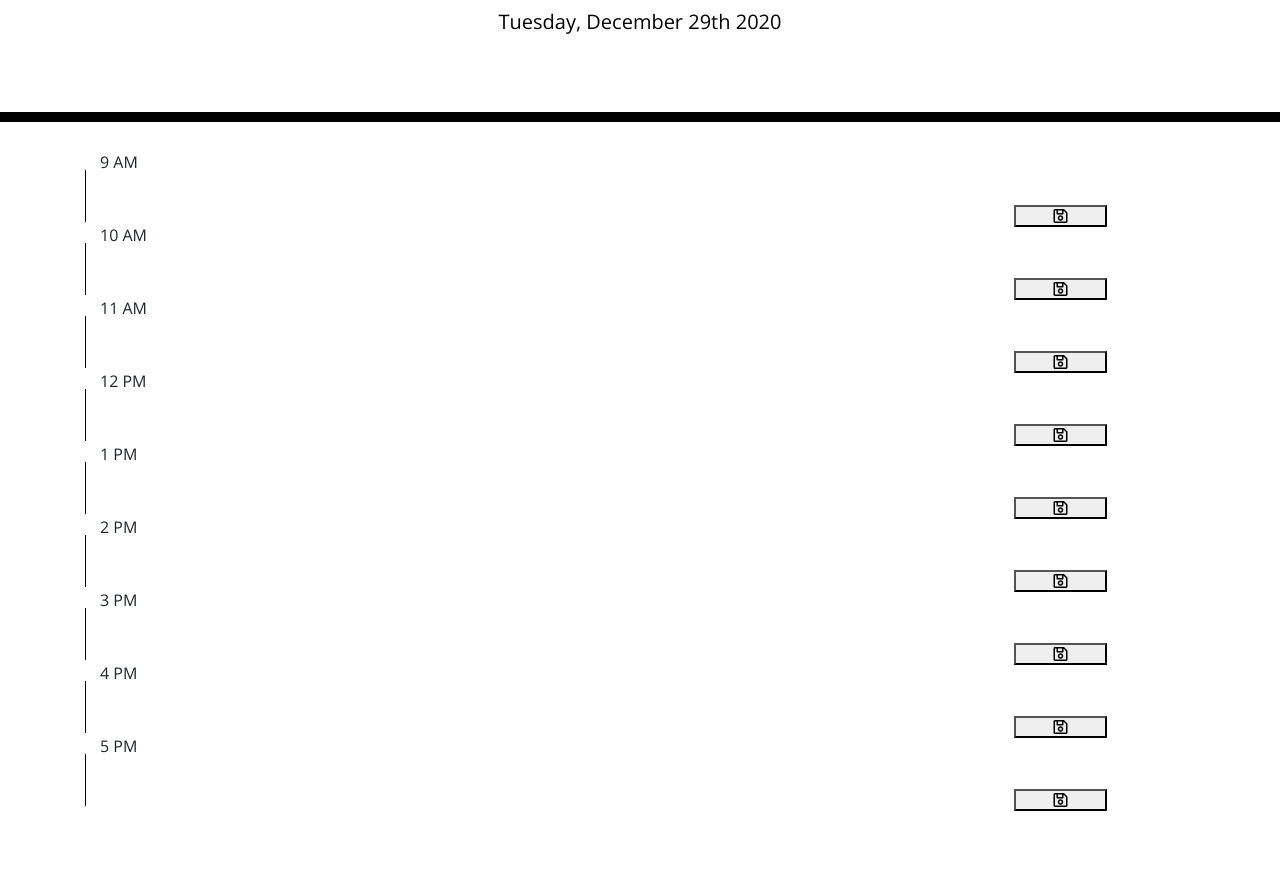
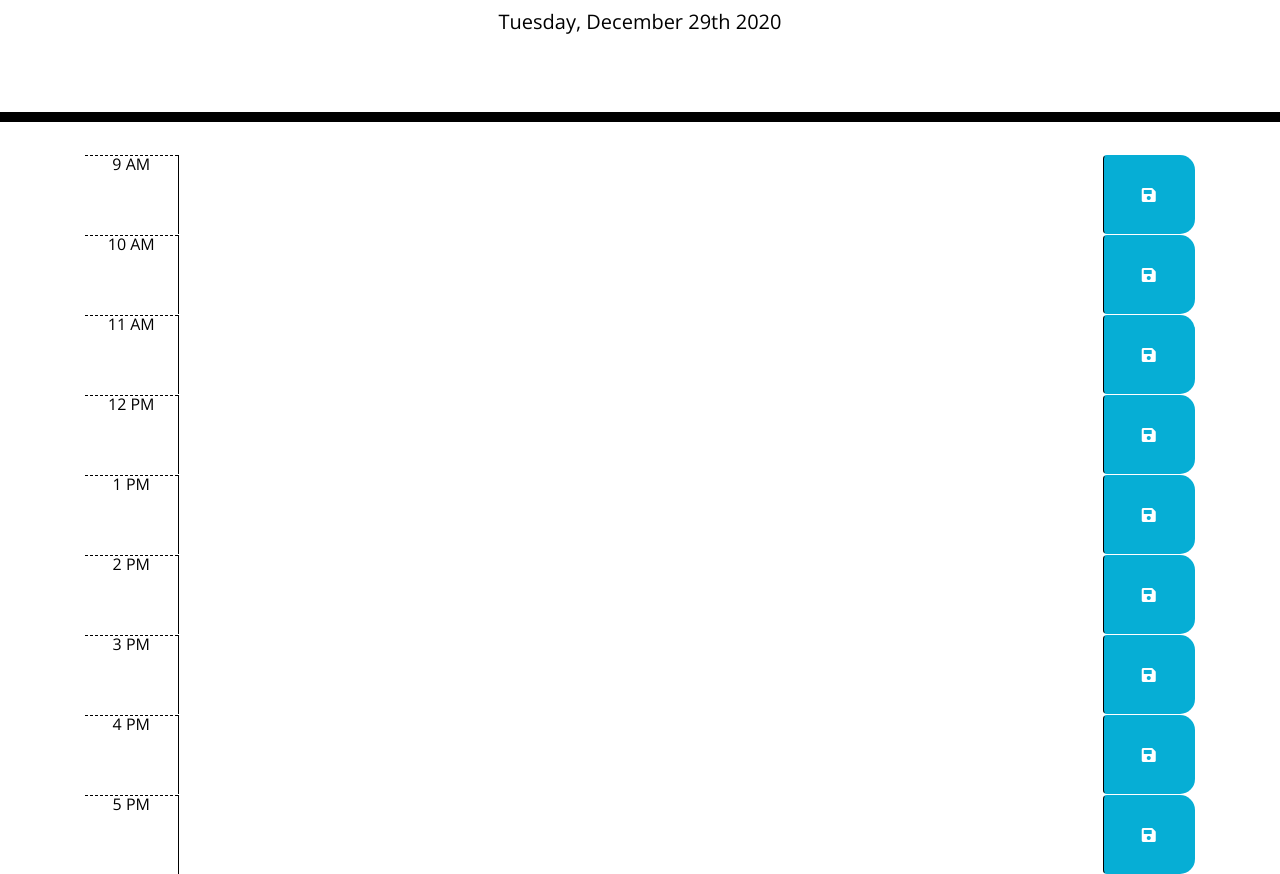
Before and after one commit to archana-nagaraj/Work-Day-Scheduler, a plain HTML site: page index.html in a window 1280 px wide. Shown: the part 182-1056 px from the top of the page. Before the commit the page ends 993 px from the top, so only its background shows below. Drawn offline with nearby package versions, Linux system fonts and the light colour scheme.

Commit message:
reworked on timeblocks- classes and ids to match the given css

```diff
--- a/index.html
+++ b/index.html
@@ -29,51 +29,52 @@
     </header>
     <div class="container">
       <!-- Timeblocks go here : Fixed set of timeblocks 9AM to 5PM standard business hours -->
-    <div id="row-9AM" class="timeblock-row">
-      <div id="BusinessHour-1" class="col-md-1"> 9 AM </div>
-      <textarea id="text-entry1" class="col-md-10"></textarea>
-      <button id="saveBtn" class="col-md-1"><i class="far fa-save"></i></button>
+      <div class="container">
+        <div id="9AM" class="row time-block">
+          <div class="col-md-1 hour">9 AM</div>
+          <textarea class="col-md-10 description"></textarea>
+          <button class="btn saveBtn col-md-1"><i class="fas fa-save"></i></button>
         </div>
-    <div id="row-10AM" class="timeblock-row">
-      <div id="BusinessHour-2" class="col-md-1"> 10 AM </div>
-      <textarea id="text-entry2" class="col-md-10"></textarea>
-      <button id="saveBtn" class="col-md-1"><i class="far fa-save"></i></button>
+        <div id="10AM" class="row time-block">
+          <div class="col-md-1 hour">10 AM</div>
+          <textarea class="col-md-10 description"></textarea>
+          <button class="btn saveBtn col-md-1"><i class="fas fa-save"></i></button>
         </div>
-    <div id="row-11AM" class="timeblock-row">
-      <div id="BusinessHour-3" class="col-md-1"> 11 AM </div>
-      <textarea id="text-entry3" class="col-md-10"></textarea>
-      <button id="saveBtn" class="col-md-1"><i class="far fa-save"></i></button>
+        <div id="11AM" class="row time-block">
+          <div class="col-md-1 hour">11 AM</div>
+          <textarea class="col-md-10 description"></textarea>
+          <button class="btn saveBtn col-md-1"><i class="fas fa-save"></i></button>
         </div>
-    <div id="row-12PM" class="timeblock-row">
-      <div id="BusinessHour-4" class="col-md-1"> 12 PM </div>
-      <textarea id="text-entry4" class="col-md-10"></textarea>
-      <button id="saveBtn" class="col-md-1"><i class="far fa-save"></i></button>
+        <div id="12PM" class="row time-block">
+          <div class="col-md-1 hour">12 PM</div>
+          <textarea class="col-md-10 description"></textarea>
+          <button class="btn saveBtn col-md-1"><i class="fas fa-save"></i></button>
         </div>
-    <div id="row-1PM" class="timeblock-row">
-      <div id="BusinessHour-5" class="col-md-1"> 1 PM </div>
-      <textarea id="text-entry5" class="col-md-10"></textarea>
-      <button id="saveBtn" class="col-md-1"><i class="far fa-save"></i></button>
+       <div id="1PM" class="row time-block">
+         <div class="col-md-1 hour">1 PM</div>
+          <textarea class="col-md-10 description"></textarea>
+          <button class="btn saveBtn col-md-1"><i class="fas fa-save"></i></button>
         </div>
-    <div id="row-2PM" class="timeblock-row">
-      <div id="BusinessHour-6" class="col-md-1"> 2 PM </div>
-      <textarea id="text-entry6" class="col-md-10"></textarea>
-      <button id="saveBtn" class="col-md-1"><i class="far fa-save"></i></button>
+        <div id="2PM" class="row time-block">
+          <div class="col-md-1 hour">2 PM
           </div>
-    <div id="row-3PM" class="timeblock-row">
-      <div id="BusinessHour-7" class="col-md-1"> 3 PM </div>
-      <textarea id="text-entry7" class="col-md-10"></textarea>
-      <button id="saveBtn" class="col-md-1"><i class="far fa-save"></i></button>
+          <textarea class="col-md-10 description"></textarea>
+          <button class="btn saveBtn col-md-1"><i class="fas fa-save"></i></button>
         </div>
-    <div id="row-4PM" class="timeblock-row">
-      <div id="BusinessHour-8" class="col-md-1"> 4 PM </div>
-      <textarea id="text-entry8" class="col-md-10"></textarea>
-      <button id="saveBtn" class="col-md-1"><i class="far fa-save"></i></button>
+        <div id="3PM" class="row time-block">
+         <div class="col-md-1 hour">3 PM</div>
+          <textarea class="col-md-10 description"></textarea>
+          <button class="btn saveBtn col-md-1"><i class="fas fa-save"></i></button>
         </div>
-    <div id="row-5PM" class="timeblock-row">
-      <div id="BusinessHour-9" class="col-md-1"> 5 PM </div>
-      <textarea id="text-entry9" class="col-md-10"></textarea>
-      <button id="saveBtn" class="col-md-1"><i class="far fa-save"></i></button>
+        <div id="4PM" class="row time-block">
+          <div class="col-md-1 hour">4 PM</div>
+          <textarea class="col-md-10 description"></textarea>
+          <button class="btn saveBtn col-md-1"><i class="fas fa-save"></i></button>
         </div>
+        <div id="5PM" class="row time-block">
+          <div class="col-md-1 hour">5 PM</div>
+          <textarea class="col-md-10 description"></textarea>
+          <button class="btn saveBtn col-md-1"><i class="fas fa-save"></i></button>
         </div>
 
     <script src="https://code.jquery.com/jquery-3.4.1.min.js"></script>
```
Also changed, not shown: Assets/js/script.js (+0 -8 lines). Lines whose indentation alone changed are shown as unchanged.
